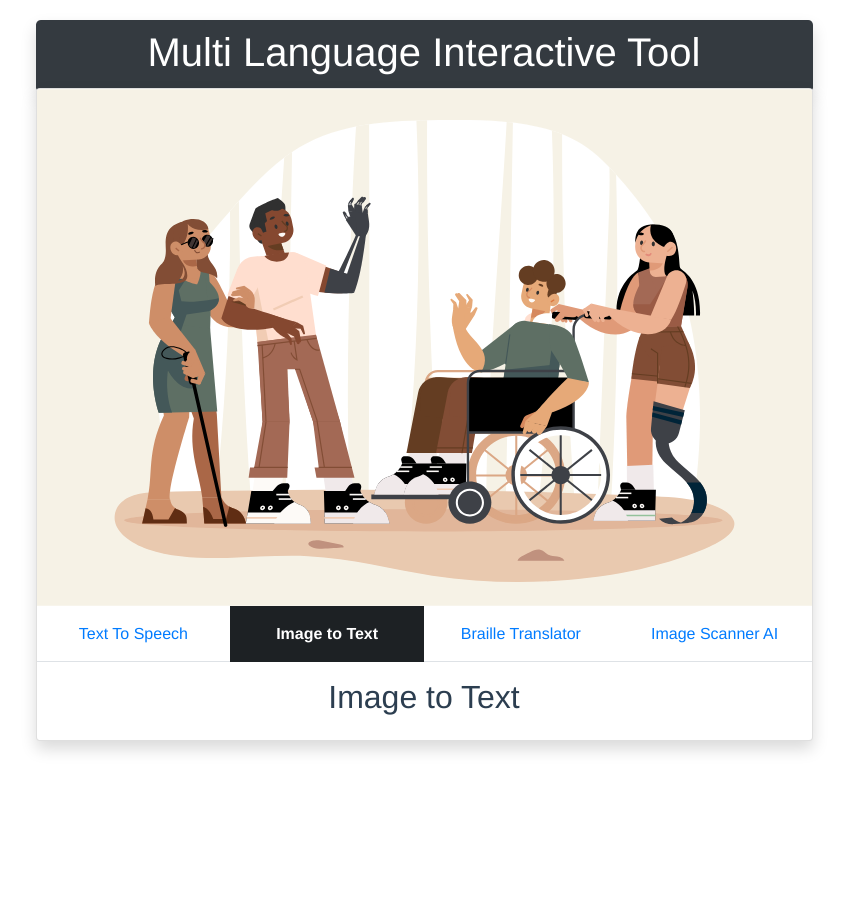
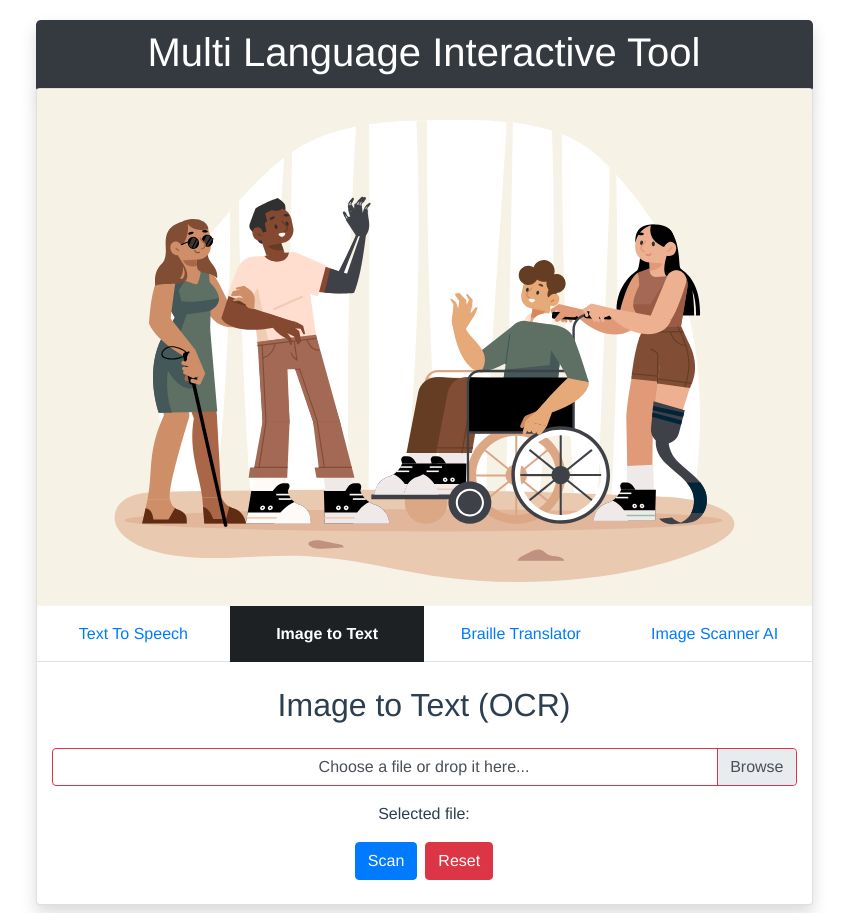
Before and after one commit to BrVenturaU/mito, a Vue app: page / in a window 1280 px wide. Both pictures are taken after a click on the tab "Image to Text". Shown: the whole page, without its empty margins (216-1064 px from the left). Before the commit the page ends 800 px from the top, so only its background shows below. Built offline with nearby package versions, Linux system fonts and the light colour scheme.

Commit message:
Agrega formulario para escaneo

```diff
--- a/package.json
+++ b/package.json
@@ -11,6 +11,7 @@
     "bootstrap": "^4.6.0",
     "bootstrap-vue": "^2.21.2",
     "core-js": "^3.6.5",
+    "tesseract.js": "^2.1.4",
     "vue": "^2.6.12"
   },
   "devDependencies": {
--- a/src/App.vue
+++ b/src/App.vue
@@ -2,10 +2,6 @@
   <div id="app" class="container">
     <Header title="Multi Language Interactive Tool"/>
     <BaseContainer></BaseContainer>
-
-
-
-
   </div>
 </template>
 
--- a/src/components/BaseContainer.vue
+++ b/src/components/BaseContainer.vue
@@ -3,7 +3,7 @@
         <b-col cols="12">
             <div class="card mb-2 mx-auto shadow" style="max-width: 70%">
                 <img src="@/assets/card-header-img.svg" class="img-fluid card-img-top" alt="App Image">
-                <b-tabs content-class="my-3" justified active-nav-item-class="font-weight-bold text-white bg-dark">
+                <b-tabs content-class="my-4" justified active-nav-item-class="font-weight-bold text-white bg-dark">
                     <b-tab title="Text To Speech" active>
                         <TextToSpeechForm></TextToSpeechForm>
                     </b-tab>
--- a/src/components/OcrForm.vue
+++ b/src/components/OcrForm.vue
@@ -1,13 +1,36 @@
 <template>
-    <b-row>
-        <b-col cols="12">
-            <h2>Image to Text</h2>
-        </b-col>
-    </b-row>
+    <div class="container">
+        <b-row>
+            <b-col cols="12">
+                <h2 class="mb-4">Image to Text (OCR)</h2>
+                <b-form enctype="multipart/form-data">
+                    <b-form-file
+                        accept="image/*"
+                        v-model="file"
+                        :state="Boolean(file)"
+                        placeholder="Choose a file or drop it here..."
+                        drop-placeholder="Drop file here..."
+                        required></b-form-file>
+                        <div class="my-3">Selected file: {{ file ? file.name : '' }}</div>
+                    <b-button class="mr-2" variant="primary">Scan</b-button>
+                    <b-button type="reset" variant="danger">Reset</b-button>
+                </b-form>
+            </b-col>
+        </b-row>
+    </div>
 </template>
 <script>
+
 export default {
-    name: 'OcrForm'
+    name: 'OcrForm',
+    data() {
+        return {
+            file: null
+        }
+    },
+    methods: {
+
+    },
 }
 </script>
 <style scoped>
```
Also changed, not shown: 1 other file (tests, documents, lock files or other folders).
